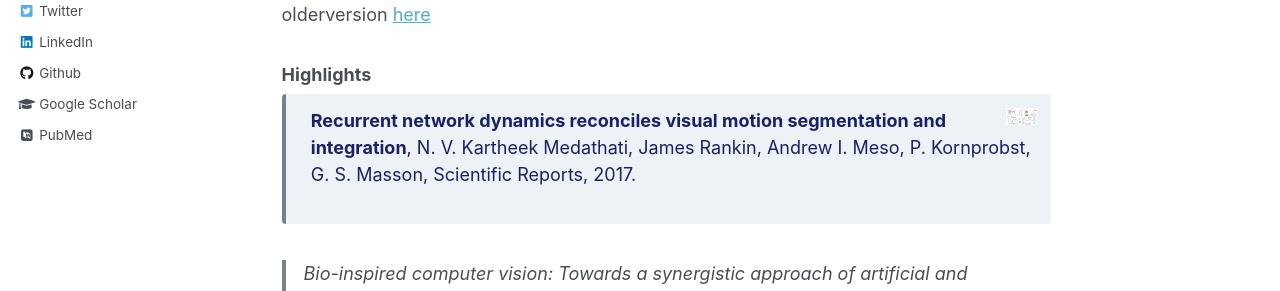
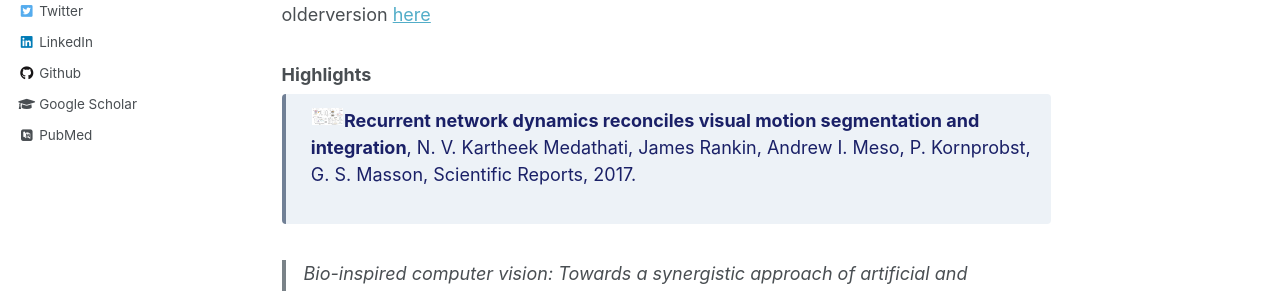
Before and after one commit to kartheekmedathati/kartheekmedathati.github.io, a Jekyll site: the page built from _pages/about.md, in a window 1280 px wide. Shown: the part 534-825 px from the top of the page. Built offline with Jekyll 4.4.1, drawn with Linux system fonts in a browser that asks for light colours; some web fonts are replaced.

```diff
--- a/_pages/about.md
+++ b/_pages/about.md
@@ -18,7 +18,7 @@
 
 <div class="warning" style='background-color:#EDF2F7; color:#1A2067; border-left: solid #718096 4px; border-radius: 4px;'>
 <p style='padding:0.7em; margin-left:0.7em; display: inline-block;'>
-<img src="images/Ring_Network.jpg" style="width:369px; zoom:9%;  float:right; padding:0.7em"/>
+<img src="images/Ring_Network.jpg" style="width:369px; zoom:9%;  float:left; padding:0.7em"/>
  <b> Recurrent network dynamics reconciles visual motion segmentation and integration</b>, N. V. Kartheek Medathati, James Rankin, Andrew I. Meso, P. Kornprobst, G. S. Masson, Scientific Reports, 2017.<br>
 </p>
 </div>
```
